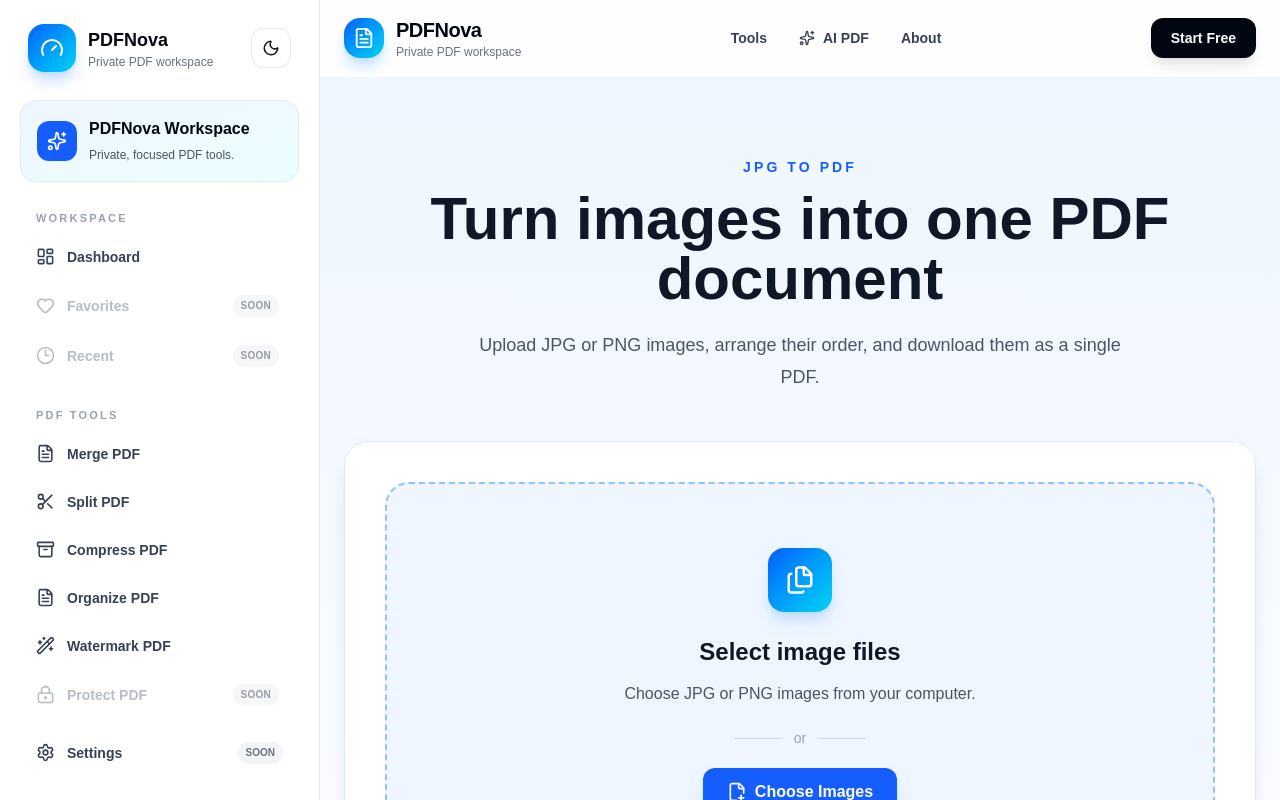
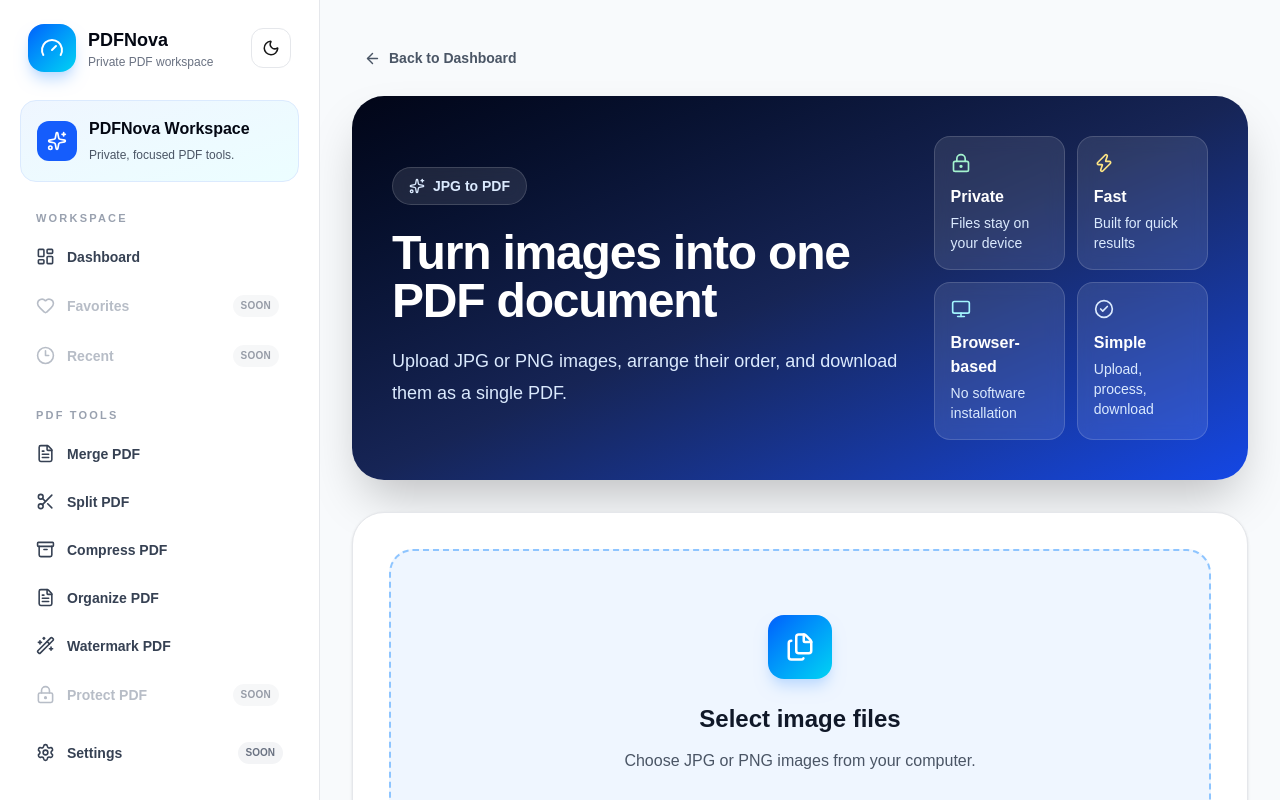
Before and after one commit to hamsa-tech26/pdfnova, a Next.js app: page /jpg-to-pdf in a window 1280 px wide. Shown: the top 800 px of the page. Built offline with nearby package versions, Linux system fonts and the light colour scheme.

Commit message:
Standardize JPG to PDF tool layout

```diff
--- a/app/(workspace)/jpg-to-pdf/page.tsx
+++ b/app/(workspace)/jpg-to-pdf/page.tsx
@@ -1,9 +1,8 @@
 "use client";
 
-import Navbar from "@/components/Navbar";
 import ActionButton from "@/components/pdf/ActionButton";
 import FileUploader from "@/components/pdf/FileUploader";
-import ToolHeader from "@/components/pdf/ToolHeader";
+import ToolLayout from "@/components/pdf/ToolLayout";
 import { addRecentFile } from "@/lib/storage/recentFiles";
 import { downloadFile } from "@/lib/downloadFile";
 import {
@@ -181,19 +180,12 @@
     }
   }
 
-  return (
-    <>
-      <Navbar />
-
-      <main className="min-h-screen bg-gradient-to-b from-blue-50 to-white px-6 py-20">
-        <div className="mx-auto max-w-5xl">
-          <ToolHeader
-            label="JPG to PDF"
-            title="Turn images into one PDF document"
-            description="Upload JPG or PNG images, arrange their order, and download them as a single PDF."
-          />
-
-          <section className="mt-12 rounded-3xl border border-blue-100 bg-white p-6 shadow-xl md:p-10">
+      return (
+    <ToolLayout
+      label="JPG to PDF"
+      title="Turn images into one PDF document"
+      description="Upload JPG or PNG images, arrange their order, and download them as a single PDF."
+    >
             <FileUploader
               fileInputRef={fileInputRef}
               onFileSelection={handleFileSelection}
@@ -330,9 +322,6 @@
               Your images are processed inside your browser and are not
               uploaded.
             </div>
-          </section>
-        </div>
-      </main>
-    </>
+                  </ToolLayout>
   );
 }
```
